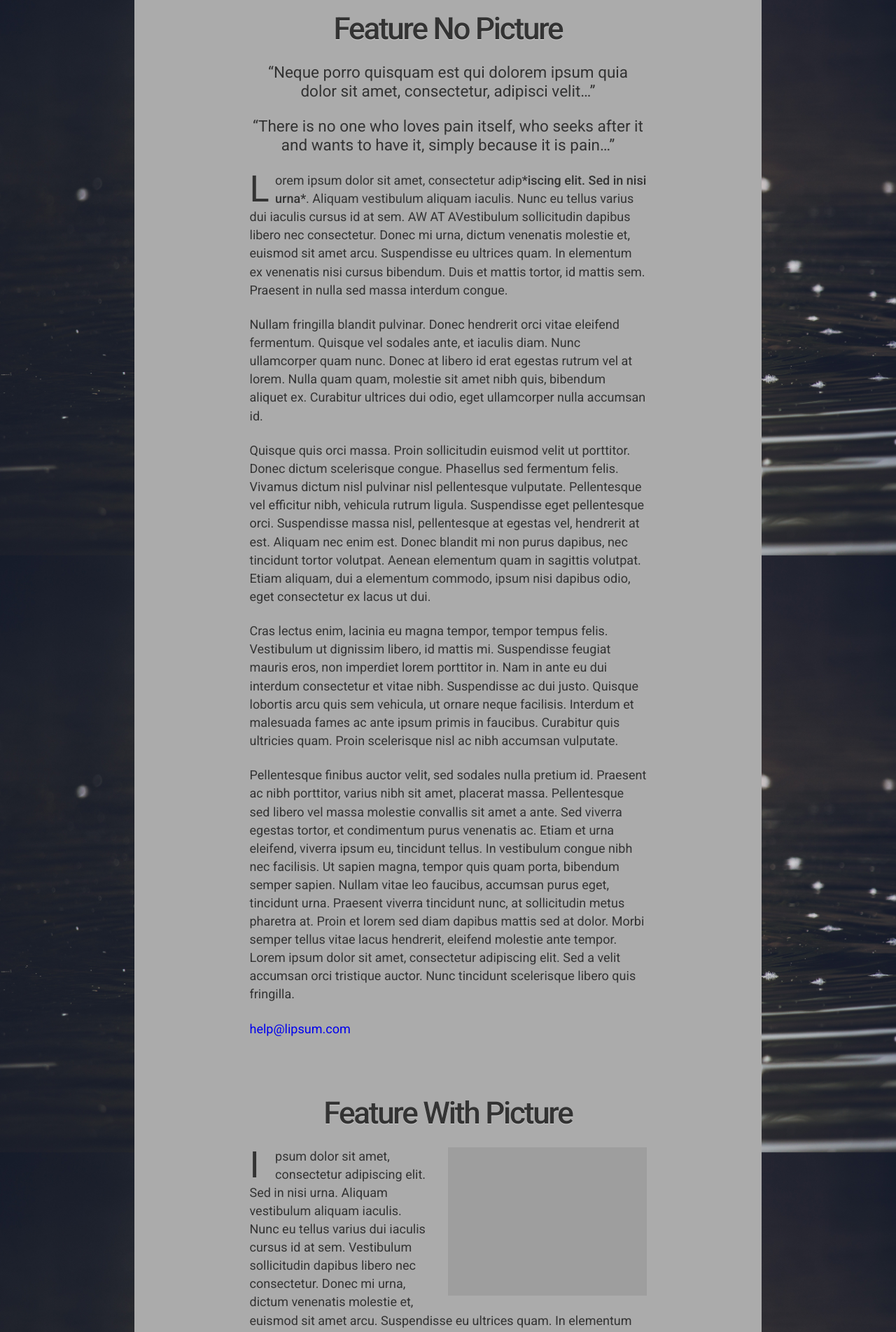
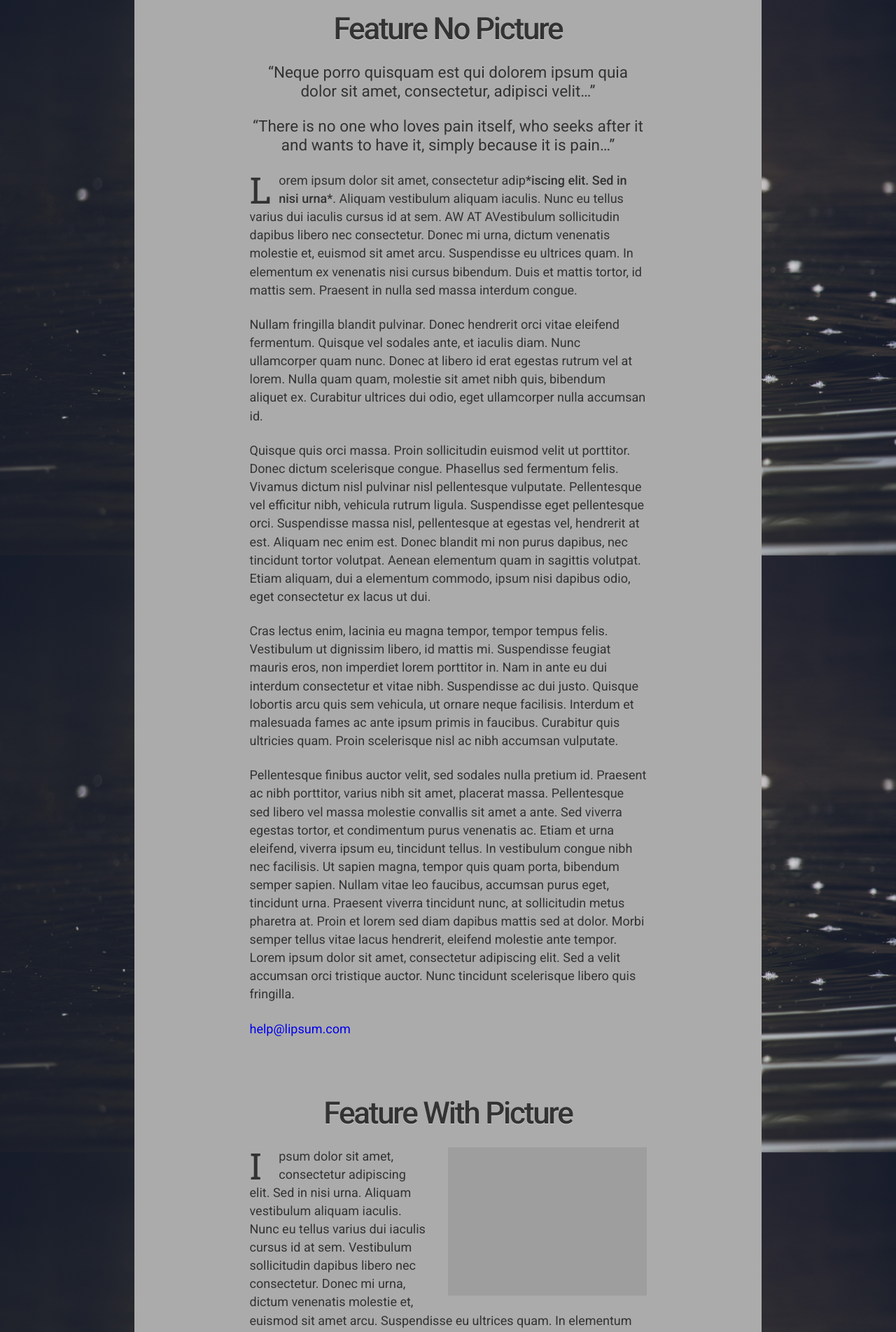
Before and after one commit to stevemasteller/number1earner, a PHP site: page / in a window 1280 px wide. Shown: the part 913-2817 px from the top of the page at 70% size. Run offline with PHP 8.4, Linux system fonts and the light colour scheme; grey boxes are pictures that could not be loaded.

Commit message:
Changing dropcap to Roboto Slab

```diff
--- a/css/style.css
+++ b/css/style.css
@@ -65,10 +65,11 @@ a:hover {
 }
 
 .dropcap {
+	font-family: 'Roboto Slab', serif;
 	font-size: 2.9em;
 	display: block;
 	float: left;
-	width: .7em;
+	width: .8em;
 	height: .7em;
 	line-height: 1;
 	margin: 0;
--- a/index.html
+++ b/index.html
@@ -6,6 +6,7 @@
 	<title>Number 1 Earner</title>
 	<link rel="stylesheet" type="text/css" href="css/normalize.css">
     <link href="https://fonts.googleapis.com/css?family=Roboto:400,500,700" rel="stylesheet" type="text/css">
+	<link href="https://fonts.googleapis.com/css?family=Roboto+Slab:400" rel="stylesheet" type="text/css">
 	<link rel="stylesheet" type="text/css" href="css/style.css">
 </head>
 <body>
```
